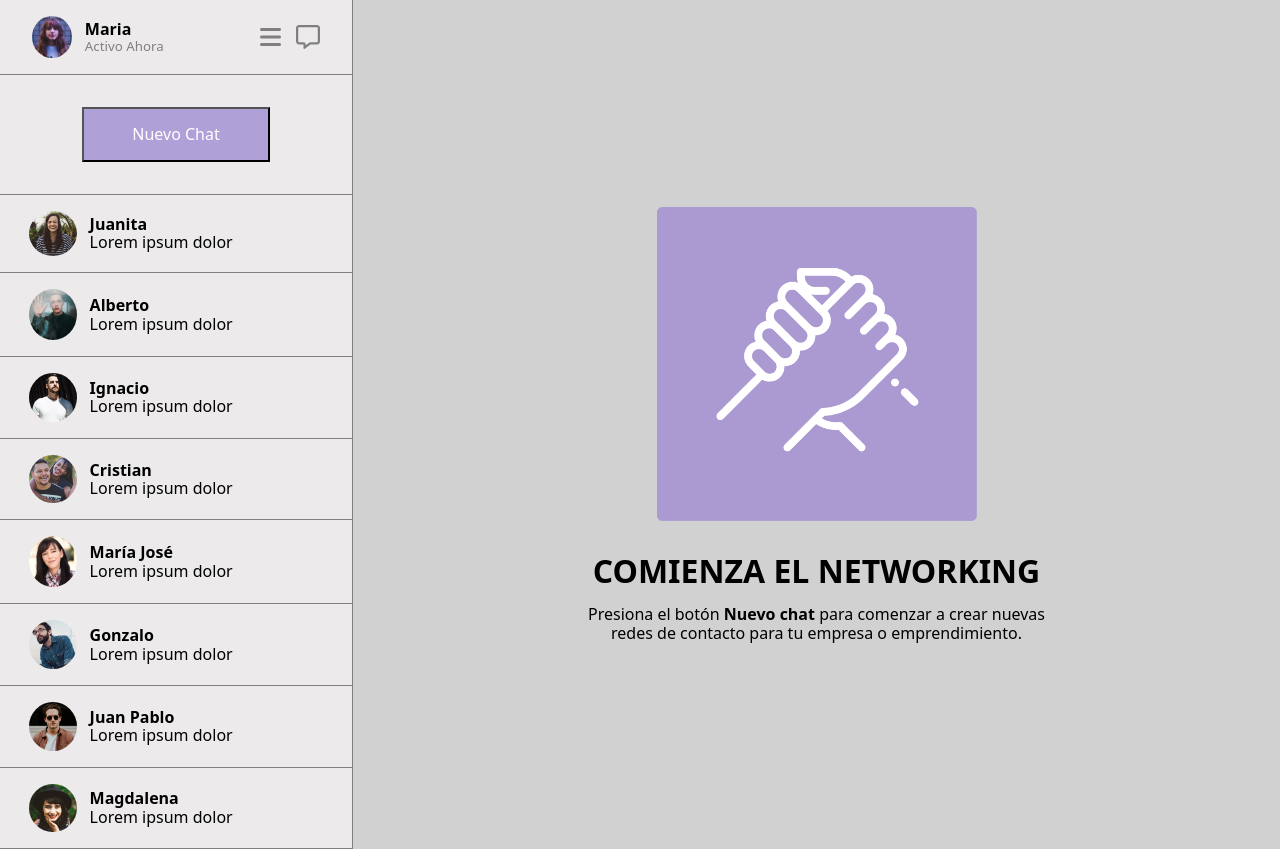
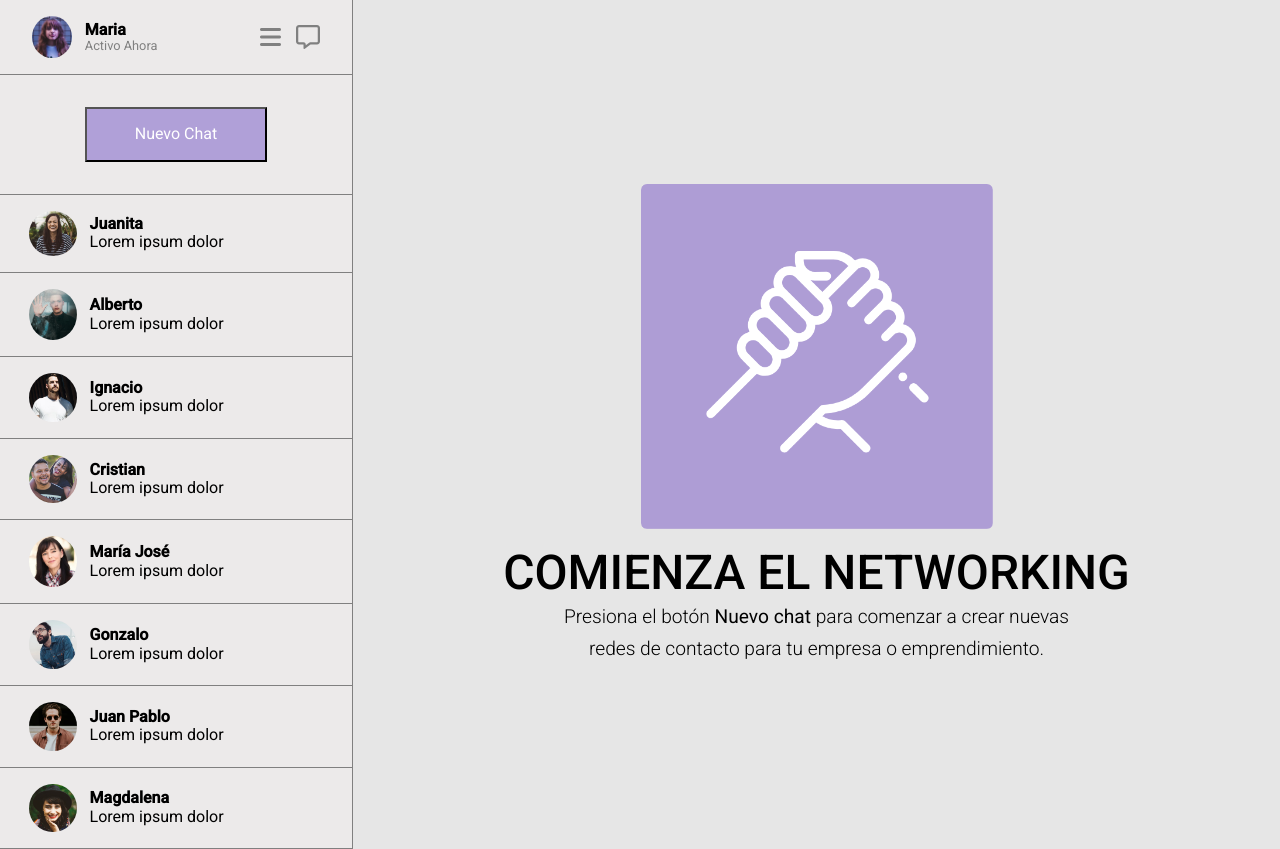
Before and after one commit to bastianGd/Desafio-Servicio-de-Mensajeria, a plain HTML site: page index.html in a window 1280 px wide. Drawn offline with Linux system fonts and the light colour scheme.

Commit message:
fix: bugs - font corrections

```diff
--- a/assets/css/styles.css
+++ b/assets/css/styles.css
@@ -1,7 +1,7 @@
 /* Variables */
 :root {
   --list-background-color: rgb(236, 234, 234);
-  --central-background-color: #d1d1d1;
+  --central-background-color: #e6e6e6;
   --border-color: grey;
   --button-color: #b0a0d8;
   --button-text-color: white;
@@ -19,8 +19,7 @@
 /* Estilos generales */
 body {
   background-color: var(--central-background-color);
-  font-family: system-ui, -apple-system, BlinkMacSystemFont, "Segoe UI", Roboto,
-    Oxygen, Ubuntu, Cantarell, "Open Sans", "Helvetica Neue", sans-serif;
+  font-family: 'Roboto' , sans-serif
 }
 
 /* Contenedor principal */
@@ -60,7 +59,6 @@ body {
 
 .contact-display {
   color: var(--icon-color);
-  font-size: smaller;
 }
 
 /* Estilos íconos sociales */
@@ -120,33 +118,32 @@ button {
 /* Estilos para la sección central */
 
 .central-section {
+  align-items: center;
   display: flex;
+  flex-direction: column;
   flex-grow: 1;
-  justify-content: center;
-  align-items: center;
 }
 
 .central-section img {
-  width: 20em;
-}
-
-.central-content {
-  display: flex;
-  flex-direction: column;
-  justify-content: center;
-  align-items: center;
+  display: block;
+  margin: auto;
+  height: auto;
+  width: 22em;
+  max-width: 100%;
 }
 
 /* Estilos para los textos bajo la imágen */
-.central-content p {
-  margin: 1em 0 0 0;
-}
 
 .central-title {
-  font-size: xx-large;
-  font-weight: 800;
+  margin: 1rem 0 0;
+  font-size: 3rem;
+  font-weight: 500;
 }
 
 .instructions {
+  margin: 0;
   text-align: center;
+  font-size: 1.2rem;
+  font-weight: 200;
+  line-height: 2rem;
 }
--- a/index.html
+++ b/index.html
@@ -9,6 +9,10 @@
     <script src="https://kit.fontawesome.com/f9664e8ca8.js" crossorigin="anonymous"></script>
     <link rel="preconnect" href="https://fonts.googleapis.com">
     <link rel="preconnect" href="https://fonts.gstatic.com" crossorigin>
+    <link rel="preconnect" href="https://fonts.googleapis.com">
+    <link rel="preconnect" href="https://fonts.gstatic.com" crossorigin>
+    <link href="https://fonts.googleapis.com/css2?family=Roboto:ital,wght@0,300;0,400;0,500;1,400;1,500&display=swap"
+        rel="stylesheet">
     <link href="https://fonts.googleapis.com/css2?family=Roboto&display=swap" rel="stylesheet">
     <title>Document</title>
 </head>
@@ -22,7 +26,7 @@
                     <img src="./assets/img/maria.jpg" alt="">
                     <div class="contact-details">
                         <p class="contact-name">Maria</p>
-                        <p class="contact-display">Activo Ahora</p>
+                        <small class="contact-display">Activo Ahora</small>
                     </div>
                 </div>
                 <div class="social-icons">
@@ -93,7 +97,6 @@
             </div>
         </div>
         <div class="central-section">
-            <div class="central-content">
             <img src="./assets/img/hand.png" alt="">
             <p class="central-title">
                 COMIENZA EL NETWORKING
@@ -104,7 +107,6 @@
             </p>
         </div>
     </div>
-    </div>
 
 </body>
 
```
Lines whose indentation alone changed are shown as unchanged.
